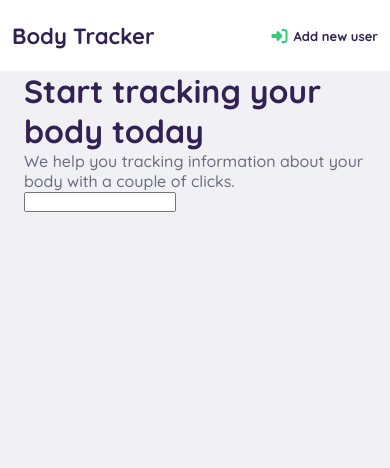
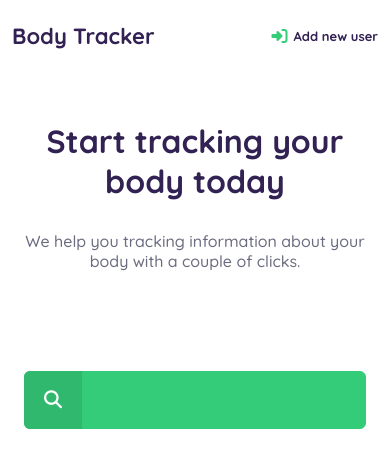
Before and after one commit to hang-up/danilo-tracker, a Vue app: page /#/ in a window 390 px wide. Shown: the top 468 px of the page. Built offline with nearby package versions, Linux system fonts and the light colour scheme.

Commit message:
almost done with home web and mobile style

```diff
--- a/src/App.vue
+++ b/src/App.vue
@@ -8,7 +8,7 @@
 <script>
 import Menu from "./components/Menu";
 export default {
-  components: { Menu }
+  components: { Menu },
 };
 </script>
 <style>
@@ -16,6 +16,7 @@ export default {
 
 :root {
   --primary-color: #34cb79;
+  --primary-color-darker: #2FB86E;
   --title-color: #322153;
   --text-color: #6c6c80;
   --light-grey: #f0f0f5;
@@ -56,4 +57,10 @@ h6 {
   max-width: 1440px;
   margin: 0 auto;
 }
+
+@media (min-width: 320px) and (max-width: 480px) {
+  body {
+    background: #fff;
+  }
+}
 </style>
--- a/src/views/Home.vue
+++ b/src/views/Home.vue
@@ -6,22 +6,26 @@
         We help you tracking information about your body with a couple of
         clicks.
       </p>
-      <div>
-        <input type="text" name="search" id="search" />
+      <div class="search-container">
+        <div class="pre-input">
+          <i class="fas fa-search"></i>
+        </div>
+        <input class="input-home" type="text" name="search" />
       </div>
     </div>
+    <!-- <div>
+      <p>Colocar a imagem resposnsiva e que nao tenha influencia no resto do</p>
+      <p>conteudo. A imagm tem que tocar no fundo.</p>
+      <p>Ver porque com lrem * 100 ta indo pro teto</p>
+    </div> -->
     <!-- <img alt="logo" src="../assets/placeholder.svg" /> -->
   </div>
 </template>
 
 <style scoped>
-img {
-  margin-top: auto;
-}
 .content {
   display: flex;
   justify-content: space-between;
-  align-items: center;
   padding: 0 24px;
   margin: 0 auto;
   width: 100%;
@@ -29,26 +33,119 @@ img {
   max-width: 1100px;
 }
 
-/* @media (max-width: 900px) {
-  #page-home .content {
-    align-items: center;
+.search-container {
+  margin: 100px auto;
+  position: relative;
+  display: flex;
+}
+
+.pre-input {
+  display: flex;
+  justify-content: center;
+  align-items: center;
+  background: var(--primary-color-darker);
+  border-top-left-radius: 6px;
+  border-bottom-left-radius: 6px;
+  position: absolute;
+  top: 0;
+  left: 0;
+  height: 72px;
+  width: 72px;
+}
+
+.pre-input i {
+  color: #fff;
+  font-size: 20px;
+}
+
+.main .input-home {
+  background-color: var(--primary-color);
+  border: 1px solid var(--primary-color);
+  border-radius: 6px;
+  color: #fff;
+  font-size: 20px;
+  font-weight: 600;
+  height: 72px;
+  outline: none;
+  padding: 12px 12px 16px 90px;
+  width: 100%;
+}
+
+.main .input-home:focus {
+  background-color: var(--primary-color);
+  border: solid 1px var(--primary-color);
+}
+
+@media (min-width: 320px) and (max-width: 480px) {
+  .content {
+    flex-direction: column;
+  }
+
+  .main {
+    margin-top: 20px;
+  }
+
+  .main h1 {
+    max-width: 90%;
+    margin: 30px auto;
     text-align: center;
   }
 
-  #page-home .content .header {
-    margin: 48px auto 0;
+  .main p {
+    margin: 30px auto;
+    text-align: center;
+  }
+  .search-container {
+    margin: 100px auto 20px;
+  }
+  .pre-input {
+    height: 58px;
+    width: 58px;
   }
 
-  #page-home .content .main {
+  .pre-input i {
+    font-size: 18px;
+  }
+
+  .main .input-home {
+    font-size: 18px;
+    height: 58px;
+    padding: 12px 12px 13px 74px;
+  }
+
+  img {
+    display: none;
+  }
+}
+
+@media (min-width: 481px) {
+  .content {
+    min-height: 436px;
+    height: calc(100vh - 142px);
     align-items: center;
   }
 
-  #page-home .content .main h1 {
-    font-size: 42px;
+  .main {
+    min-width: 437px;
+    width: 36%;
+    text-align: left;
   }
 
-  #page-home .content .main p {
-    font-size: 24px;
+  .main h1 {
+    font-size: 50px;
   }
-} */
+
+  .main p {
+    font-size: 22px;
+    margin: 30px auto;
+  }
+
+  .main .input-home:hover {
+    cursor: text;
+  }
+
+  img {
+    align-self: flex-end;
+  }
+}
 </style>
```
